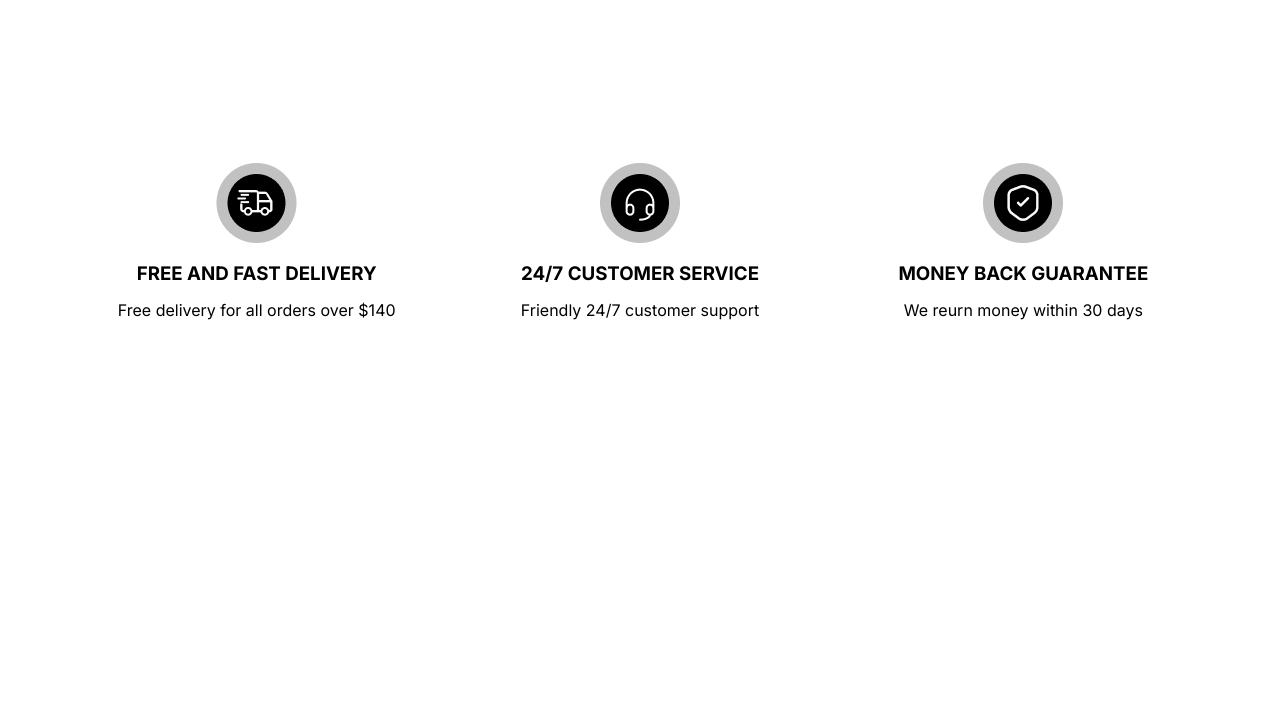
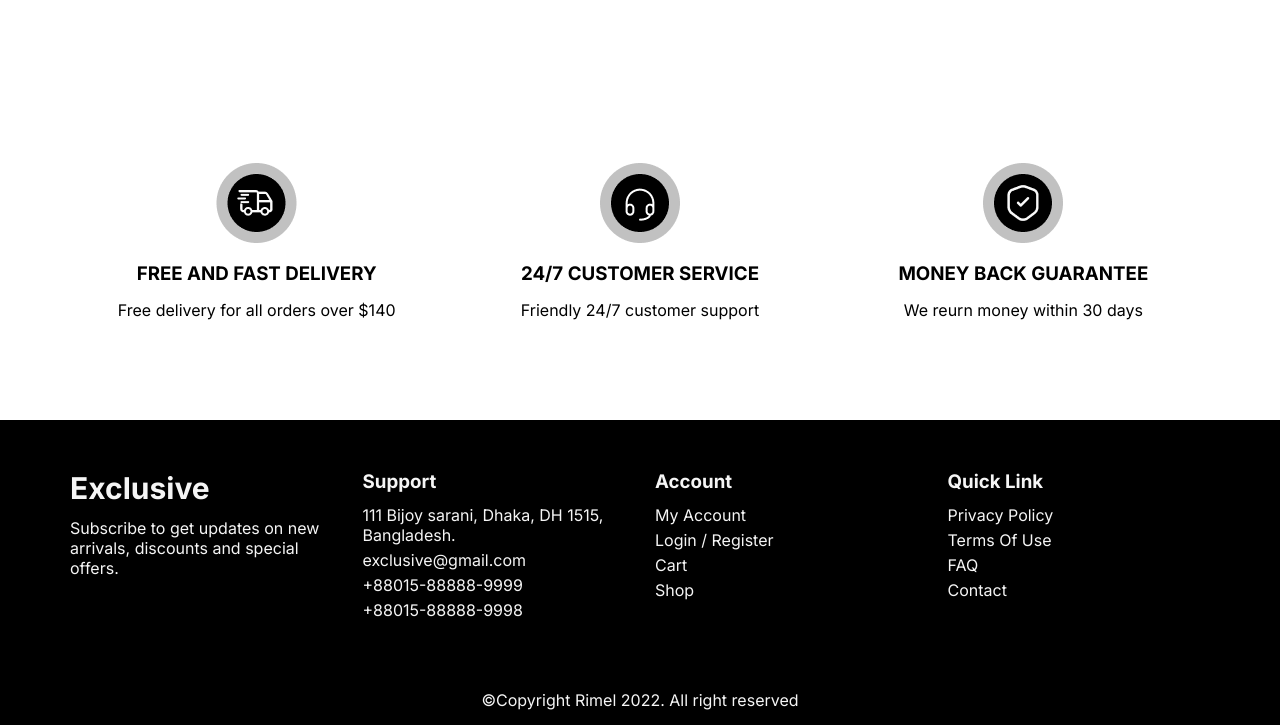
Before and after one commit to vinoth1211/e-commerce, a plain HTML site: page index.html in a window 1280 px wide. Shown: the part 4281-5006 px from the top of the page. Before the commit the page ends 4601 px from the top, so only its background shows below. Drawn offline with nearby package versions, Linux system fonts and the light colour scheme.

Commit message:
Add footer for the website

```diff
--- a/css/style.css
+++ b/css/style.css
@@ -447,3 +447,46 @@ ul{
 .service_title{
     margin: 1.5rem;
 }
+
+/* footer */
+.footer{
+    margin-top: 10rem;
+    background-color: var(--colo-dark-1);
+}
+
+.footer_container{
+    width: 100%;
+    display: grid;
+    grid-template-columns: repeat(auto-fit, minmax(20rem, 1fr));
+    grid-gap: 3rem;
+    padding: 5rem 0rem;
+    color: var(--colo-white-2);
+}
+
+.footer_logo{
+    font-size: 3rem;
+    color: var(--colo-white-2);
+    font-weight: 700;
+}
+
+.footer_p{
+    margin-top: 1.2rem;
+}
+
+.footer_item_title{
+    margin-bottom: 1.2rem;
+}
+
+.footer_list_item{
+    margin: 0.5rem 0rem;
+}
+
+.footer_bottom_container{
+    width: 100%;
+    text-align: center;
+}
+
+.footer_copy{
+    color: var(--colo-white-2);
+    padding: 1.5rem 0rem;
+}
--- a/index.html
+++ b/index.html
@@ -1172,6 +1172,47 @@
   </div>
 </section>
 
+<footer class="footer">
+  <div class="container footer_container">
+    <div class="footer_item">
+      <a href="" class="footer_logo">Exclusive</a>
+      <div class="footer_p">Subscribe to get updates on new arrivals, discounts and special offers.</div>
+    </div>
+    <div class="footer_item">
+      <h3 class="footer_item_title">Support</h3>
+      <ul class="footer_list">
+        <li class="li footer_list_item">111 Bijoy sarani, Dhaka,  DH 1515, Bangladesh.</li>
+        <li class="li footer_list_item">exclusive@gmail.com</li>
+        <li class="li footer_list_item">+88015-88888-9999</li>
+        <li class="li footer_list_item">+88015-88888-9998</li>
+      </ul>
+    </div>
+    <div class="footer_item">
+      <h3 class="footer_item_title">Account</h3>
+      <ul class="footer_list">
+        <li class="li footer_list_item">My Account</li>
+        <li class="li footer_list_item">Login / Register</li>
+        <li class="li footer_list_item">Cart</li>
+        <li class="li footer_list_item">Shop</li>
+      </ul>
+    </div>
+    <div class="footer_item">
+      <h3 class="footer_item_title">Quick Link</h3>
+      <ul class="footer_list">
+        <li class="li footer_list_item">Privacy Policy</li>
+        <li class="li footer_list_item">Terms Of Use</li>
+        <li class="li footer_list_item">FAQ</li>
+        <li class="li footer_list_item">Contact</li>
+      </ul>
+    </div>
+  </div>
+  <div class="footer_bottom">
+    <div class="container footer_bottom_container">
+      <p class="footer_copy">©Copyright Rimel 2022. All right reserved</p>
+    </div>
+  </div>
+</footer>
+
 <script src="https://cdn.jsdelivr.net/npm/swiper@11/swiper-bundle.min.js"></script>
     <script src="./js/app.js"></script>
 </body>
```
